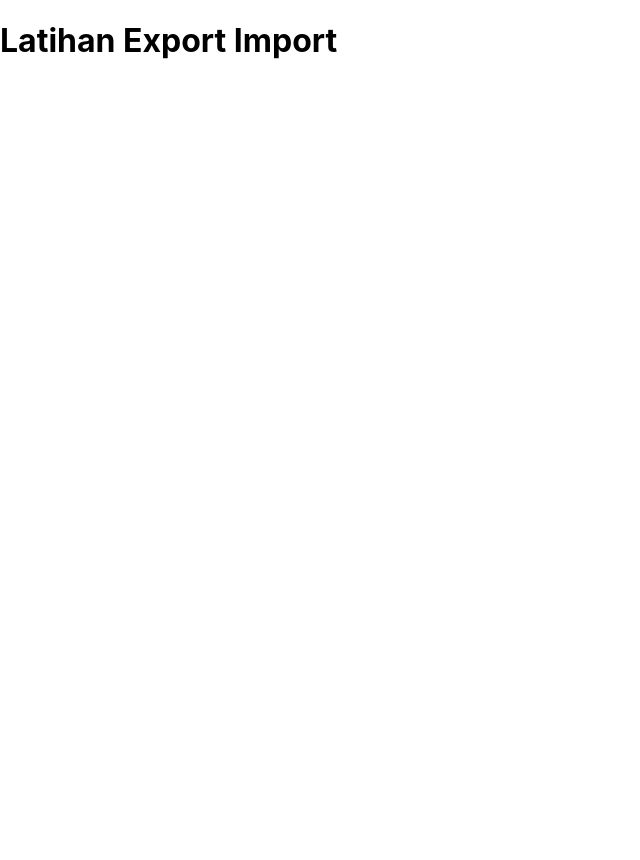
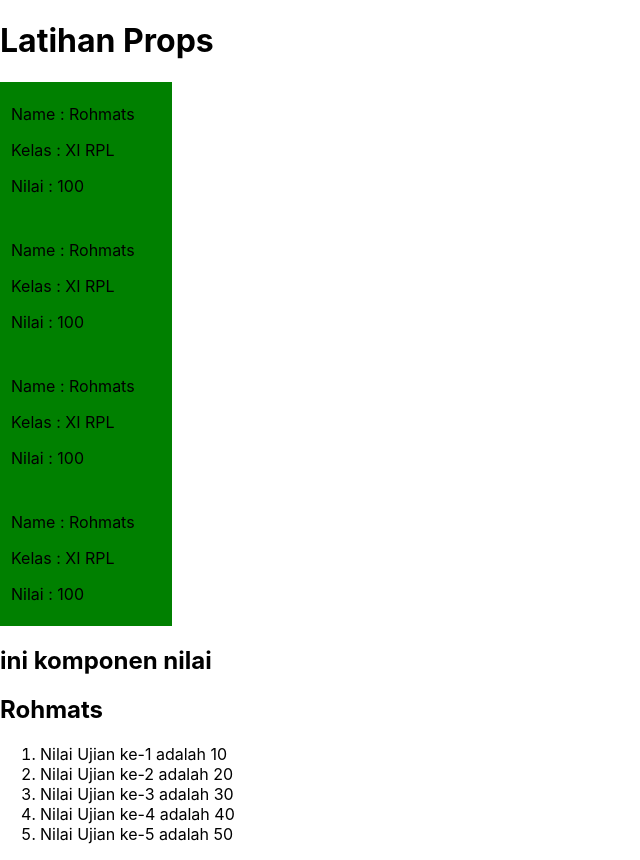
Before and after one commit to rhtsgh17/React, a React (Create React App) app: page / in a window 1280 px wide. Shown: the whole page, without its empty margins (0-640 px from the left). Before the commit the page ends 800 px from the top, so only its background shows below. Built offline with nearby package versions, Linux system fonts and the light colour scheme.

Commit message:
belajar props bagian 1

```diff
--- a/src/App.js
+++ b/src/App.js
@@ -1,35 +1,23 @@
-// import logo from './logo.svg';
-// import './App.css';
-// import React from 'react';
-// function App() {
-//   return (
-//     <div className="App">
-//       <header className="App-header">
-//         <img src={logo} className="App-logo" alt="logo" />
-//         <p>
-//           Edit <code>src/App.js</code> and save to reload.
-//         </p>
-//         <a
-//           className="App-link"
-//           href="https://reactjs.org"
-//           target="_blank"
-//           rel="noopener noreferrer"
-//         >
-//           Learn React
-//         </a>
-//       </header>
-//     </div>
-//   );
-// }
-
-// export default App;
 
 import React from 'react';
-
+import "./styles/style.css"
+import Identitas from './module/identitas';
+import Nilai from './module/nilai';
 function App() {
+  let [data, setData] = React.useState([10,20,30,40,50])
   return (
     <React.Fragment>
-      <h1>Latihan Export Import</h1>
+      <h1>Latihan Props</h1>
+      <section className='section'>
+        <div>
+        <Identitas nama={'Rohmats'} kelas={'XI RPL'} nilai={100}/>
+        <Identitas nama={'Rohmats'} kelas={'XI RPL'} nilai={100}/>
+        <Identitas nama={'Rohmats'} kelas={'XI RPL'} nilai={100}/>
+        <Identitas nama={'Rohmats'} kelas={'XI RPL'} nilai={100}/>
+        </div>
+
+        <Nilai nama={'Rohmats'} data={data}/>
+      </section>
     </React.Fragment>
   );
 }
--- /dev/null
+++ b/src/module/identitas.jsx
@@ -0,0 +1,11 @@
+import React from "react";
+
+export default function Identitas({nama = "siswa", kelas = "x", nilai}) {
+    return (
+        <div className='identitas'>
+        <p>Name : {nama}</p>
+        <p>Kelas : {kelas}</p>
+        <p>Nilai : {nilai}</p>
+      </div>
+    );
+}
--- /dev/null
+++ b/src/module/nilai.jsx
@@ -0,0 +1,29 @@
+import React from "react";
+
+export default function Nilai({nama, data}){
+
+    console.log('nama', nama)
+    console.table(data)
+    return(
+        <React.Fragment>
+            <div>
+            <h1>ini komponen nilai</h1>
+            <h1>{nama}</h1>
+            <ol>
+                {/* <li>{data[0]}</li>
+                <li>{data[1]}</li>
+                <li>{data[2]}</li>
+                <li>{data[3]}</li>
+                <li>{data[4]}</li> */}
+
+                {data?.map((item, index)=> {
+                    return(
+                        <li> Nilai Ujian ke-{index +1} adalah {item}</li>
+                    )
+                })}
+            </ol>
+            </div>
+
+        </React.Fragment>
+    )
+}
--- a/src/styles/style.css
+++ b/src/styles/style.css
@@ -3,3 +3,13 @@
     padding: 5px 10px;
     border: 1px solid hotpink;
 }
+.identitas {
+    background-color: green;
+    padding: 5px 10px;
+    border: 1px solid green;
+    width: 150px;
+}
+
+.section{
+    justify-content: center;
+}
```
